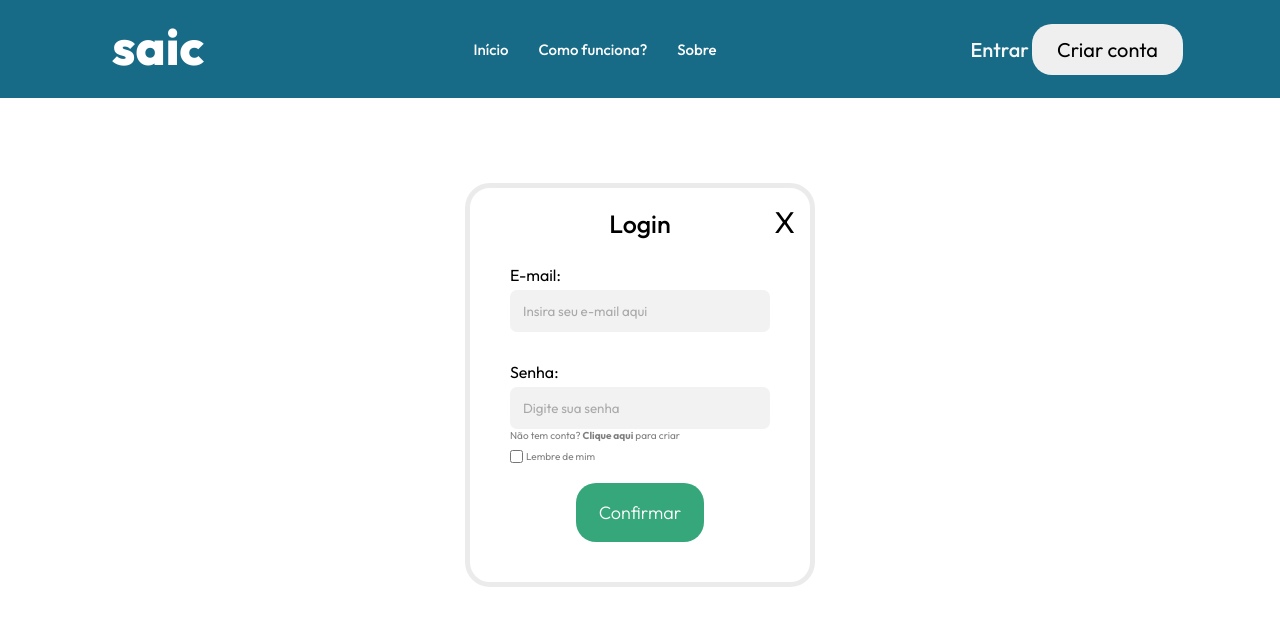
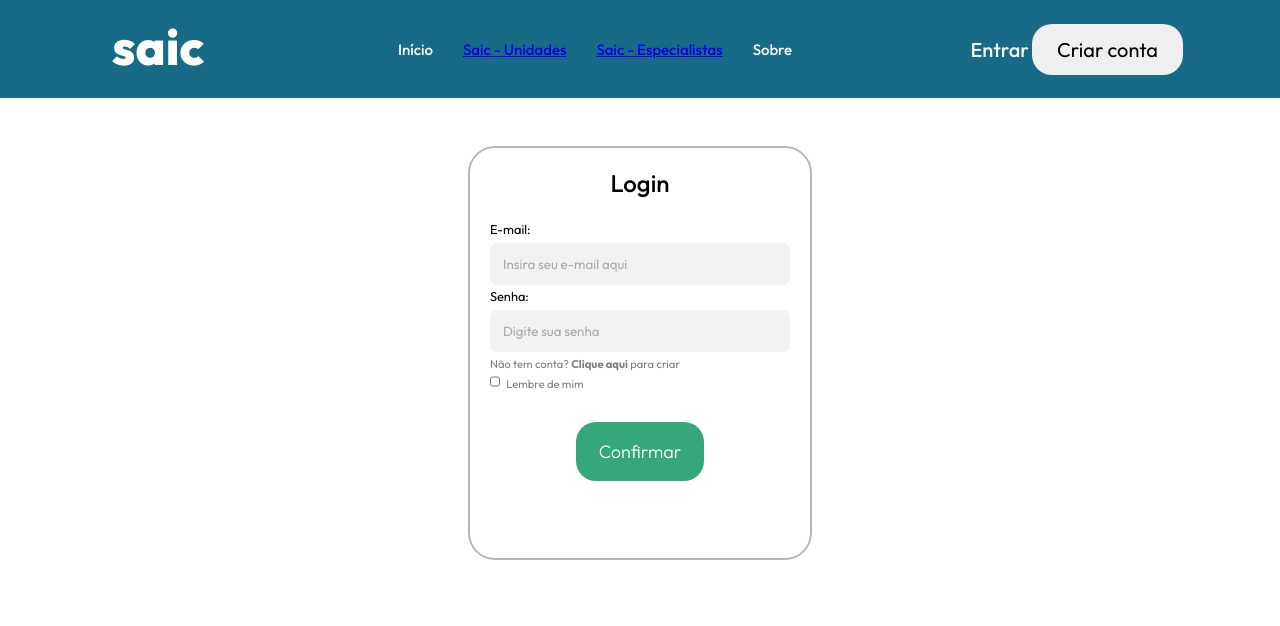
Before and after one commit to malaspin1/saic, a website: page src/pages/login.html in a window 1280 px wide. Drawn offline with Linux system fonts and the light colour scheme.

Commit message:
Mudanças em nomes de classes e Ids

```diff
--- a/src/pages/login.html
+++ b/src/pages/login.html
@@ -1,12 +1,19 @@
 <!DOCTYPE html>
 <html lang="pt_BR">
+
 <head>
     <meta charset="UTF-8">
     <meta name="viewport" content="width=device-width, initial-scale=1.0">
-    <title>Login</title>
-    <link rel="stylesheet" href="/src/style/login.css">
+    <title>SAIC - Login</title>
+    <link rel="stylesheet" href="/src/style/style.css">
     <link rel="icon" href="../img/saic.png?v=2" type="image/png">
+
+    <!-- Importação da biblioteca de ícones Font Awesome -->
+    <link rel="stylesheet" href="https://cdnjs.cloudflare.com/ajax/libs/font-awesome/7.3.1/css/all.css"
+        integrity="sha512-x9WwyMYBnlXMNQ6kQ/Lyzu1NqIhLQKL5Oq6xByfXuRj7s9CskyCbLv/1IjqzJmXwFXWr0ov6jBV7Qbc0hh9nHg=="
+        crossorigin="anonymous" referrerpolicy="no-referrer">
 </head>
+
 <body>
 
     <header>
@@ -14,42 +21,53 @@
         <h1 id="logo">saic</h1>
         <ul>
             <li>Início</li>
-            <li>Como funciona?</li>
+            <li><a class="list_links" href="loginUnidades.html">Saic - Unidades</a></li>
+            <li><a class="list_links" href="loginEspecialistas.html">Saic - Especialistas</a></li>
             <li>Sobre</li>
         </ul>
         <div class="header_buttons_container">
-            <button id="entrar">Entrar</button>
-            <button id="criar">Criar conta</button>
+            <button class="botao botao_entrar">Entrar</button>
+            <button class="botao botao_criar">Criar conta</button>
         </div>
     </header>
 
-    <div id="div_login">
-        <button id="fecharLogin">X</button>
-        <h2 id="login">Login</h2>
-        <form id="formLogin">
-            <label for="email" id="emailText">E-mail:</label>
-            <input class="input-texto" type="email" name="email" id="emailInput" placeholder="Insira seu e-mail aqui" required>
-            <label for="senha" id="senhaText">Senha:</label>
-            <input class="input-texto" type="password" name="senha" id="senhaInput" placeholder="Digite sua senha" required>
-            <p id="cliqueCriar">Não tem conta? <span>Clique aqui</span> para criar</p>
-            <div class="lembre">
-                <input type="checkbox" id="checkBox">
-                <label id="checkText">Lembre de mim</label>
-            </div>
-            <button type="submit" id="buttonConfirmar">Confirmar</button>
-        </form>
-    </div>
+    <form id="formulario_login" class="formulario">
+        <h2 class="titulo_form">Login</h2>
+
+        <label for="input_email" class="input_label">E-mail:</label>
+        <input minlength="5" maxlength="150" class="input-texto" type="email" name="email" id="input_email"
+            placeholder="Insira seu e-mail aqui" required>
+
+        <label for="input_senha" class="input_label">Senha:</label>
+        <input minlength="8" maxlength="50" class="input-texto" type="password" name="senha" id="input_senha"
+            placeholder="Digite sua senha" required>
+        <a class="link_form" href="cadastro.html">Não tem conta? <strong>Clique aqui</strong> para criar</a>
+        <br>
+        <input id="lembrardemim" type="checkbox" class="checkBox">
+        <label for="lembrardemim" class="checkbox_label">Lembre de mim</label>
+        <br>
+        <button type="submit" class="buttonConfirmar">Confirmar</button>
+    </form>
 
     <script>
         document
-            .getElementById("formLogin")
+            .getElementById("formulario_login")
             .addEventListener("submit", function (event) {
                 event.preventDefault();
 
                 alert("Seja bem-vindo(a)! Você logou com sucesso.");
             });
+
+        document
+            .querySelector(".botao_criar")
+            .addEventListener("click", function (event) {
+                event.preventDefault();
+                window.location.href = "cadastro.html";
+            });
+
     </script>
 
 
 </body>
+
 </html>
--- /dev/null
+++ b/src/style/style.css
@@ -0,0 +1,148 @@
+@import url("https://fonts.googleapis.com/css2?family=Outfit:wght@100..900&display=swap");
+
+* {
+  font-family: "Outfit", sans-serif;
+  padding: 0;
+  margin: 0;
+}
+
+header {
+  padding: 0 97px 0 97px;
+  justify-content: space-between;
+  align-items: center;
+  display: flex;
+  background-color: #176B87;
+}
+
+header h1 {
+  padding: 15px;
+  padding-bottom: 20px;
+  color: white;
+  font-weight: 800;
+  font-size: 50px;
+}
+
+header ul {
+  display: flex;
+  gap: 30px;
+}
+
+header ul li {
+  font-size: 15px;
+  font-weight: 500;
+  list-style: none;
+  color: white;
+}
+
+.botao_entrar {
+  background-color: transparent;
+  font-size: 20px;
+  border: none;
+  font-weight: 500;
+  color: #F6F6F6;
+}
+
+.botao_criar {
+  padding: 13px 25px;
+  font-size: 20px;
+  border: none;
+  border-radius: 20px;
+  color: black;
+}
+
+.formulario {
+  background-color: white;
+  width: 300px;
+  height: 370px;
+  margin: auto;
+  margin-top: 50px;
+  outline: 2px solid rgba(0, 0, 0, 0.281);
+  border-radius: 25px;
+  padding: 20px;
+}
+
+.titulo_form {
+  text-align: center;
+  font-size: 1.5rem;
+  font-weight: 500;
+  font-family: "Outfit", sans-serif;
+  margin-bottom: 20px;
+}
+
+.input-texto {
+  font-weight: 400;
+  background-color: #f2f2f2;
+  width: 100%;
+  padding: 13px;
+  margin-top: 5px;
+  box-sizing: border-box;
+  border-radius: 7px;
+  border: none;
+}
+
+.input_label {
+  font-size: 0.8rem;
+}
+
+.input-texto::placeholder {
+  color: #0000004d;
+}
+
+.link_form {
+  font-size: 0.7rem;
+  font-weight: 400;
+  color: #00000080;
+  margin-bottom: 8px;
+  text-decoration: none;
+}
+
+.lembre {
+  width: 400;
+  display: flex;
+  align-items: center;
+  justify-content: left;
+  padding-bottom: 20px;
+}
+
+.checkBox {
+  cursor: pointer;
+  width: 10px;
+
+}
+
+.checkbox_label {
+  padding-left: 3px;
+  font-size: 0.7rem;
+  color: #00000080;
+}
+
+.buttonConfirmar {
+  font-size: 18px;
+  font-weight: 300;
+  border: none;
+  display: block;
+  margin: auto;
+  background-color: #35a77a;
+  border-radius: 20px;
+  padding: 18px 23px;
+  color: white;
+  cursor: pointer;
+  margin-top: 30px;
+}
+
+.botao:hover {
+ cursor: pointer;
+}
+
+.input_digitos {
+  width: 50px;
+  height: 50px;
+  border: 2px solid rgba(0, 0, 0, 0.342);
+  border-radius: 15px;
+  font-size: 2rem;
+  text-align: center;
+}
+
+.label_confirmacao {
+  text-align: center;
+}
```
